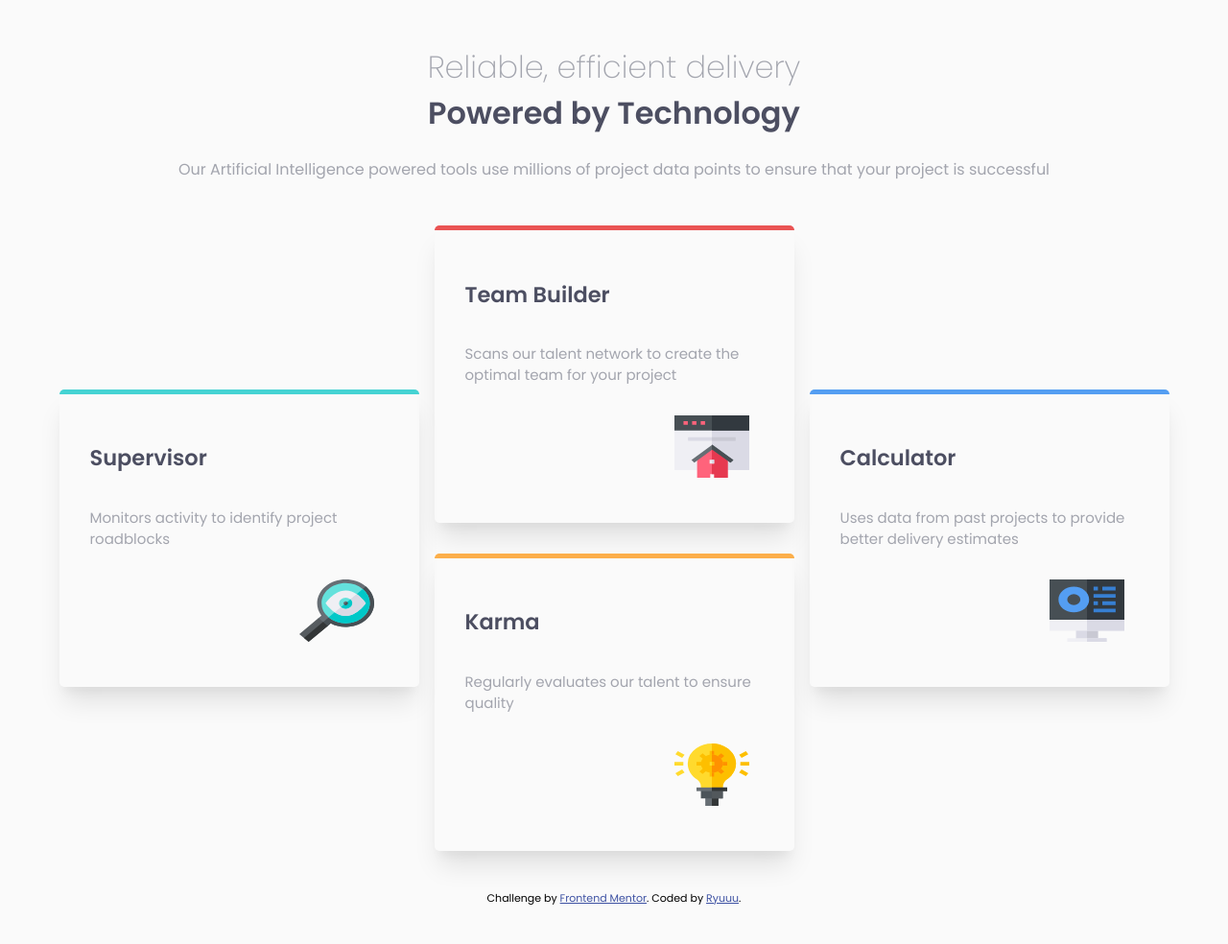
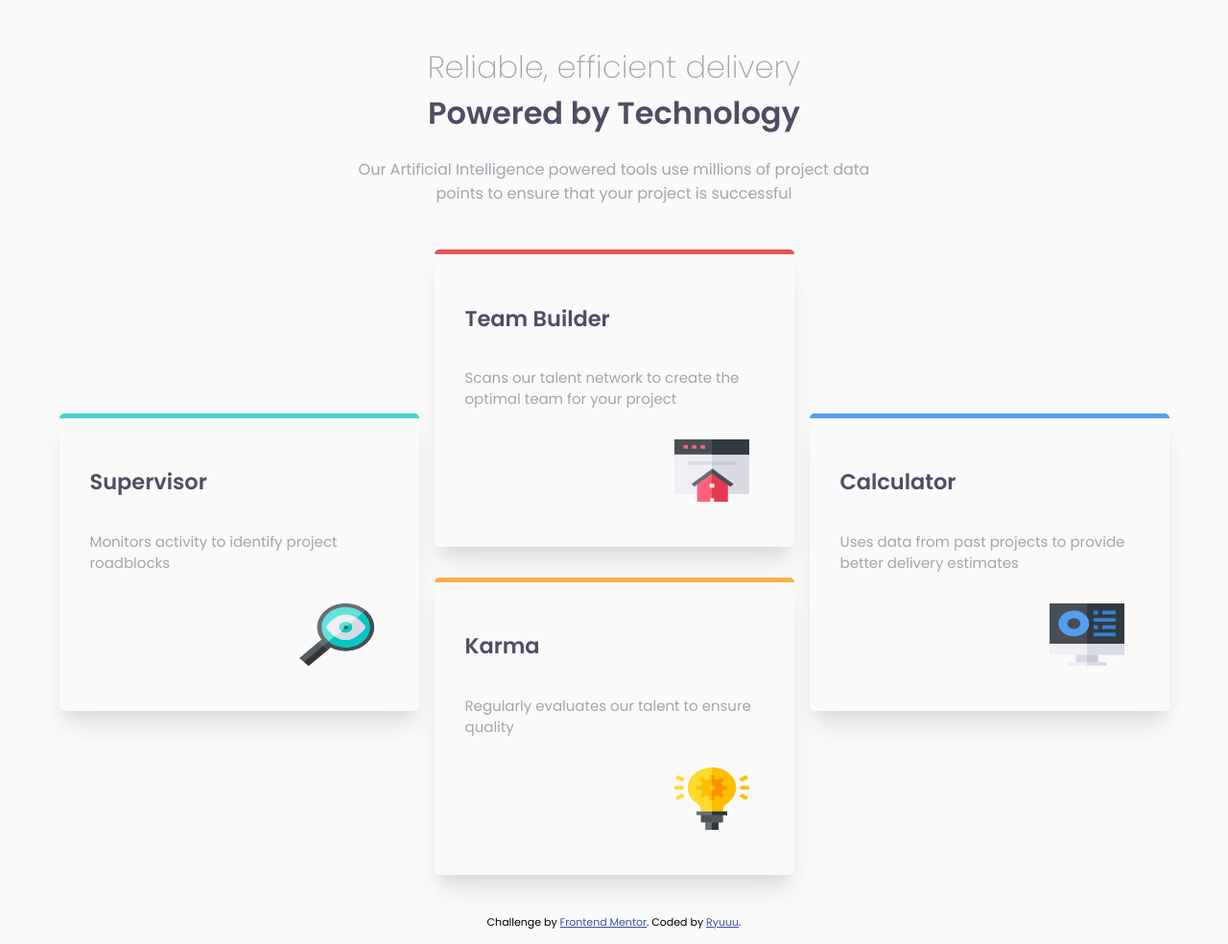
Before and after one commit to Ryuuuheiiii/four-card-feature-section, a plain HTML site: page index.html in a window 1280 px wide. Shown: the whole page at 96% size. Drawn offline with Linux system fonts and the light colour scheme.

Commit message:
Update style.css

```diff
--- a/style.css
+++ b/style.css
@@ -30,7 +30,7 @@ body{
 }
 
 header{
-    width: max(50%, 100%);
+    width: max(45%, 375px);
     text-align: center;
     color: var(--Grayish-Blue);
 }
```
